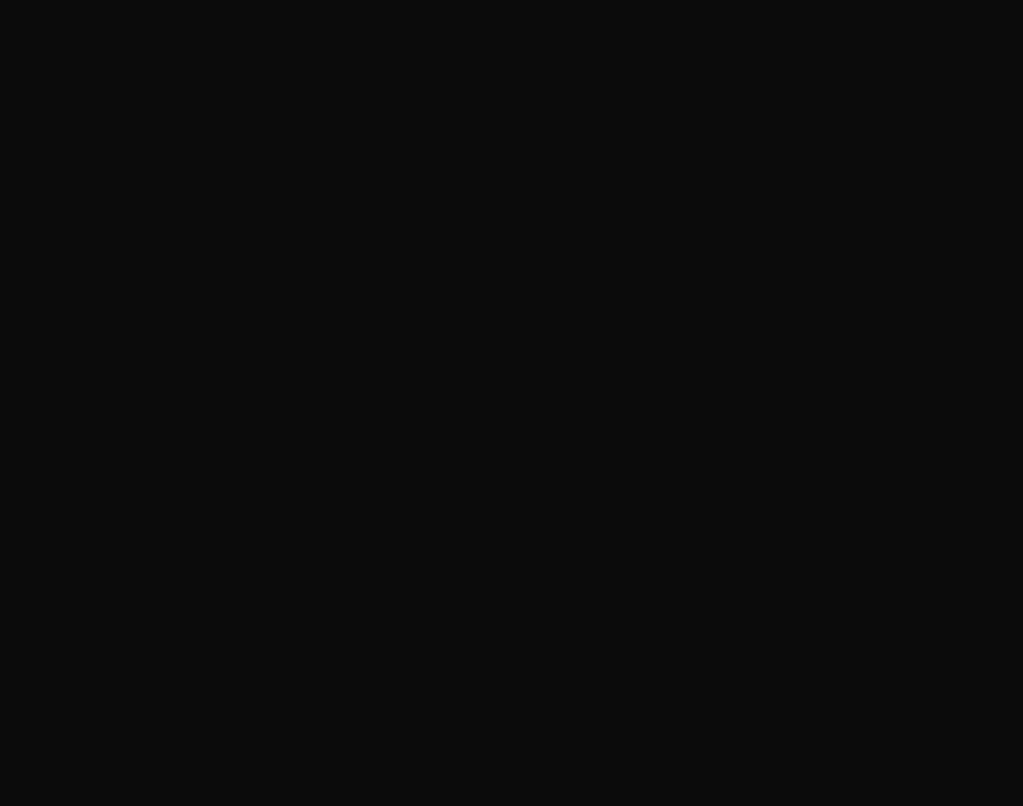
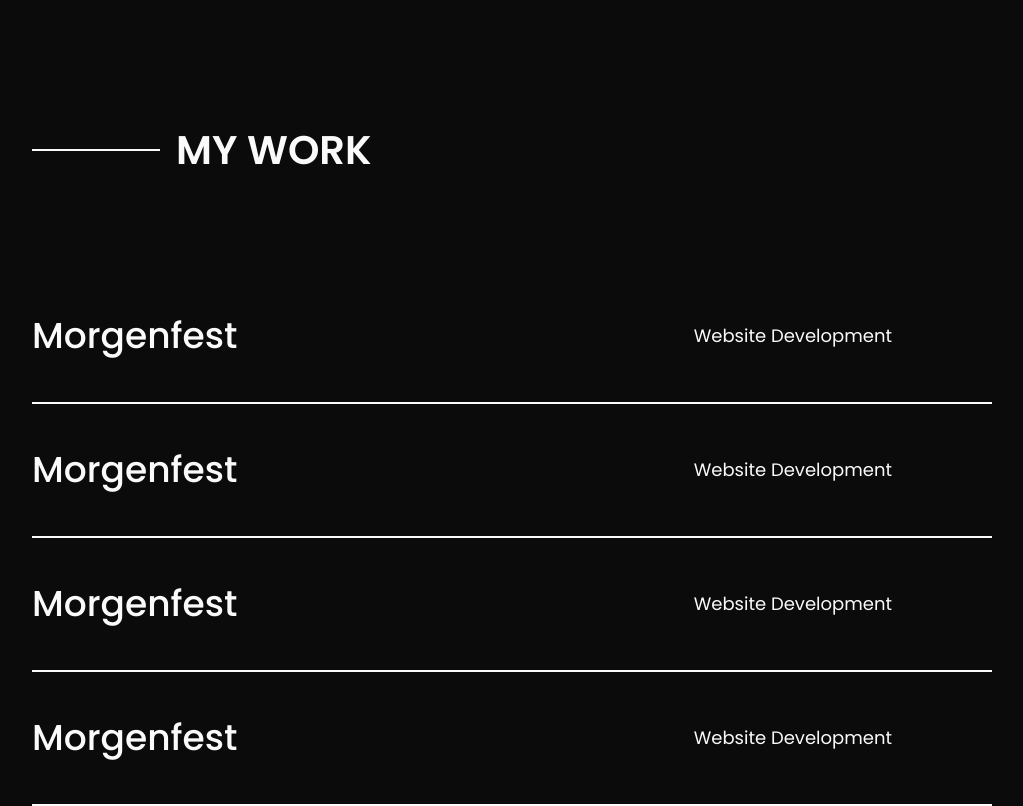
Before and after one commit to emil584c/portfolio4.0, a React (Vite) app: page / in a window 1280 px wide. Shown: the part 1140-1946 px from the top of the page, without its empty margins (128-1151 px from the left). Before the commit the page ends 1070 px from the top, so only its background shows below. Built offline with nearby package versions, Linux system fonts and the light colour scheme.

Commit message:
mywork section start

```diff
--- a/src/components/MyWork.jsx
+++ b/src/components/MyWork.jsx
@@ -1,5 +1,39 @@
+import ProjectBox from "./ProjectBox";
+
 function MyWork() {
-  return <></>;
+  return (
+    <>
+      <section className="work-section">
+        <div className="work-section__inner page-container">
+          <div className="title-box">
+            <h2 className="tools-section__title">My work</h2>
+          </div>
+          <div className="work-section__projects-container">
+            <ProjectBox
+              title={"Morgenfest"}
+              firstText={"Website Development"}
+              link={"#"}
+            />
+            <ProjectBox
+              title={"Morgenfest"}
+              firstText={"Website Development"}
+              link={"#"}
+            />
+            <ProjectBox
+              title={"Morgenfest"}
+              firstText={"Website Development"}
+              link={"#"}
+            />
+            <ProjectBox
+              title={"Morgenfest"}
+              firstText={"Website Development"}
+              link={"#"}
+            />
+          </div>
+        </div>
+      </section>
+    </>
+  );
 }
 
 export default MyWork;
--- /dev/null
+++ b/src/components/ProjectBox.jsx
@@ -0,0 +1,21 @@
+function ProjectBox({ title, firstText, secondText, link }) {
+  return (
+    <>
+      <article className="work-section__project">
+        <h4 className="work-section__project-title">{title}</h4>
+        <div className="work-section__project-text-container">
+          <p className="work-section__project-text">{firstText}</p>
+          {secondText && (
+            <p className="work-section__project-text">{secondText}</p>
+          )}
+        </div>
+        {/* <a
+          className="work-section__link"
+          href={link}
+        ></a> */}
+      </article>
+    </>
+  );
+}
+
+export default ProjectBox;
--- /dev/null
+++ b/src/styles/components/MyWork.scss
@@ -0,0 +1,83 @@
+.work-section {
+  padding-top: 200px;
+
+  &__title {
+    @include break(laptop) {
+      font-size: 40px !important;
+    }
+
+    @include break(tablet) {
+      font-size: 36px !important;
+    }
+
+    @include break(mobile) {
+      font-size: 32px !important;
+    }
+  }
+
+  &__project {
+    position: relative;
+    display: flex;
+    padding: 48px 100px 48px 0;
+    justify-content: space-between;
+    align-items: center;
+    width: 100%;
+    border-bottom: 2px solid #fafafa;
+
+    @include break(tablet) {
+      padding: 32px 60px 32px 0;
+    }
+
+    @include break(mobile) {
+      padding: 32px 0;
+      flex-direction: column;
+      align-items: flex-start;
+    }
+  }
+
+  &__project-title {
+    font-size: 40px;
+    font-weight: 500;
+
+    @include break(laptop) {
+      font-size: 36px;
+    }
+
+    @include break(tablet) {
+      font-size: 32px;
+    }
+
+    @include break(mobile) {
+      font-size: 28px;
+      margin-bottom: 8px;
+    }
+  }
+
+  &__project-text {
+    font-size: 20px;
+
+    @include break(laptop) {
+      font-size: 18px;
+    }
+
+    @include break(mobile) {
+      font-size: 16px;
+    }
+  }
+
+  &__link {
+    position: absolute;
+    left: 0;
+    right: 0;
+    bottom: 0;
+    top: 0;
+  }
+
+  .title-box {
+    margin-bottom: 100px;
+
+    @include break(mobile) {
+      margin-bottom: 48px;
+    }
+  }
+}
--- a/src/styles/components/all.scss
+++ b/src/styles/components/all.scss
@@ -1,3 +1,4 @@
-@import './AboutMe.scss';
-@import './ToolsSection.scss';
-@import './ContactSection.scss';
+@import "./AboutMe.scss";
+@import "./MyWork.scss";
+@import "./ToolsSection.scss";
+@import "./ContactSection.scss";
```
